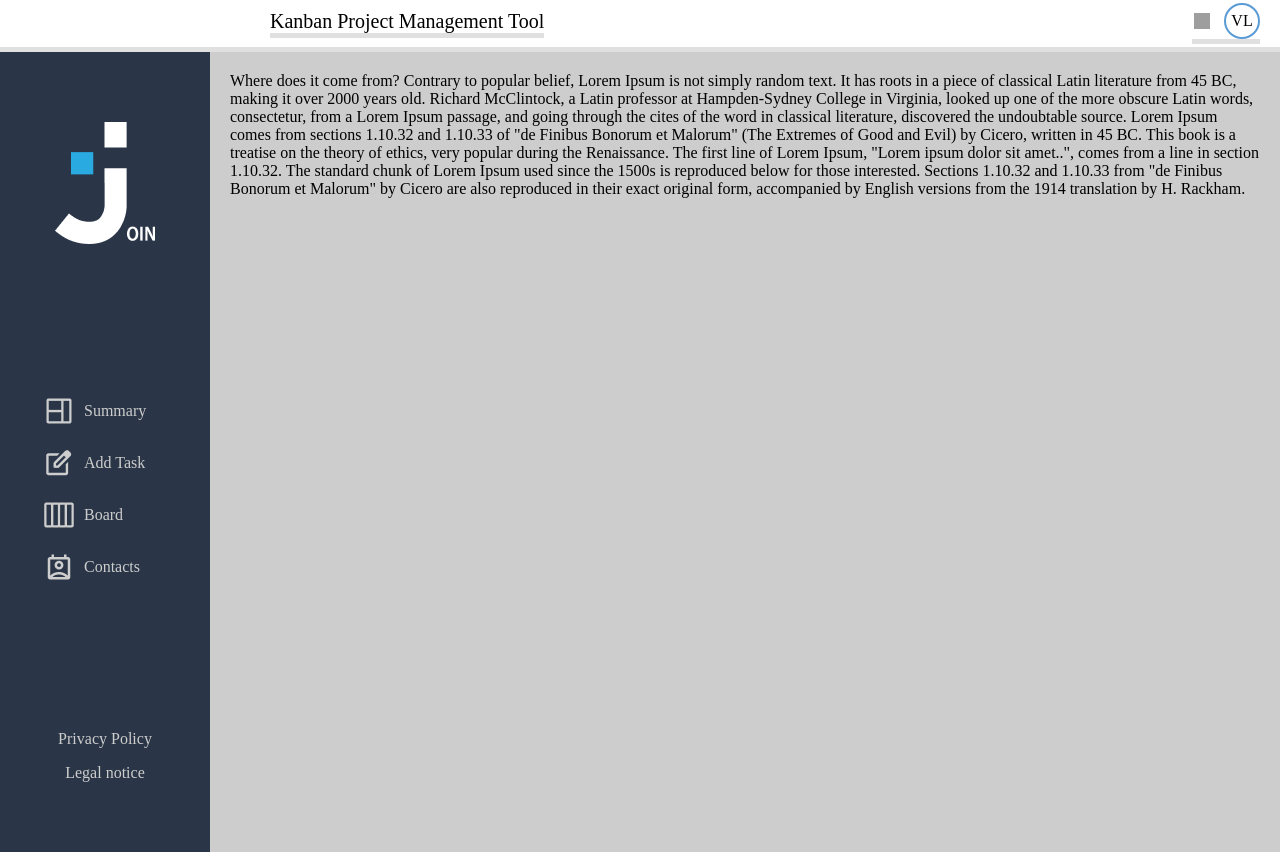
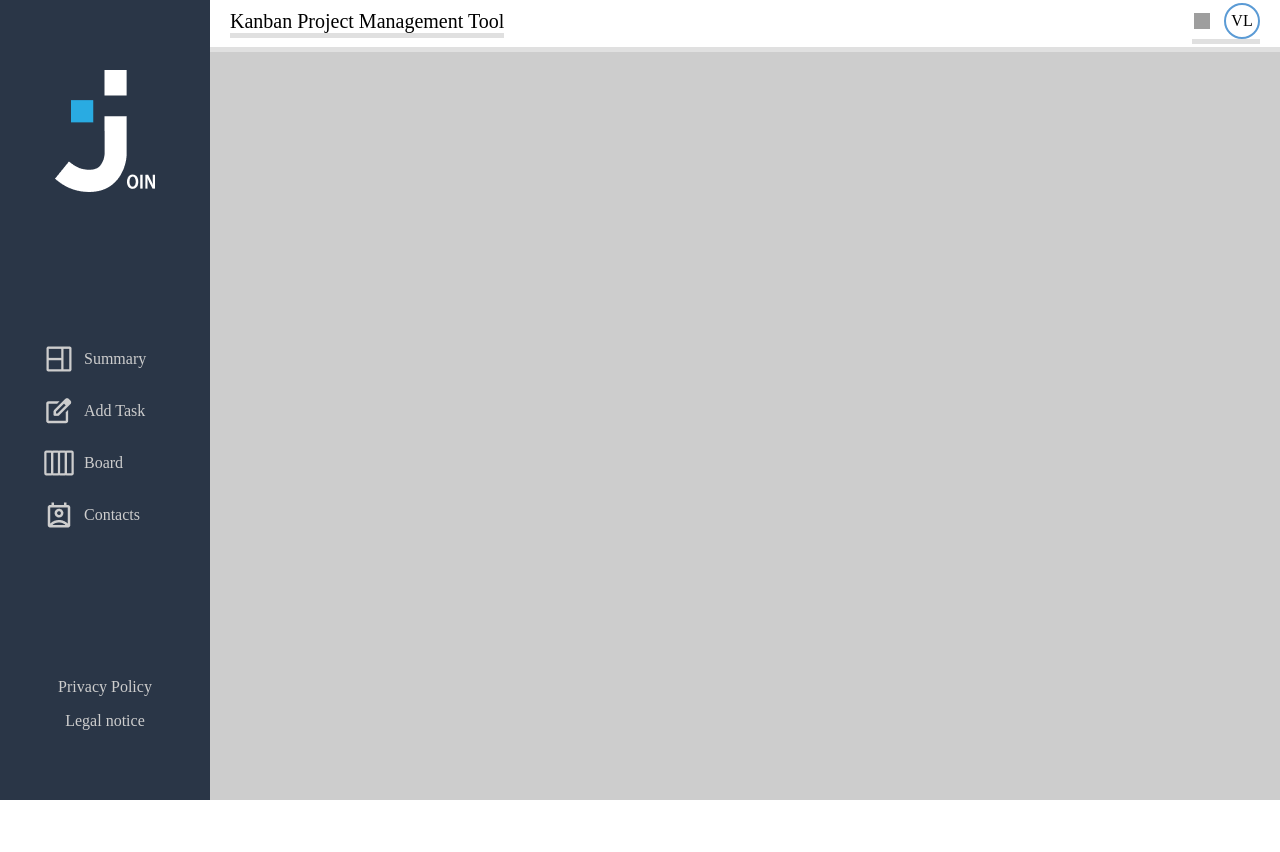
Before and after one commit to c44n/join, an Angular app: page / in a window 1280 px wide. After the commit the page ends 800 px from the top, so only its background shows below. Built offline with nearby package versions, Linux system fonts and the light colour scheme; grey boxes are pictures that could not be loaded; a web font is replaced by a local one.

Commit message:
feat: Add two-column app shell (sidebar + header/outlet) and contacts list with sticky add button and detail pane

```diff
--- a/src/app/app.html
+++ b/src/app/app.html
@@ -1,3 +1,12 @@
-<app-header></app-header>
-<app-sidebar></app-sidebar>
-<router-outlet></router-outlet>
+<div class="app-shell">
+  <aside class="app-shell__sidebar">
+    <app-sidebar></app-sidebar>
+  </aside>
+
+  <div class="app-shell__main">
+    <app-header></app-header>
+    <div class="app-shell__outlet">
+      <router-outlet></router-outlet>
+    </div>
+  </div>
+</div>
--- a/src/app/app.scss
+++ b/src/app/app.scss
@@ -1,10 +1,57 @@
 @use '../../public/assets/styles/all-styles.scss' as all;
 
-div {
+:host {
+  display: block;
+  width: 100%;
+  height: 100dvh;
+  min-height: 100dvh;
+  overflow: hidden;
+}
+
+.app-shell {
   display: flex;
-  justify-content: center;
-
+  flex-direction: row;
+  align-items: stretch;
+  height: 100%;
+  min-height: 0;
   width: 100%;
-
+  overflow: hidden;
   background-color: all.$color-light-green;
 }
+
+.app-shell__sidebar {
+  flex-shrink: 0;
+  display: flex;
+}
+
+.app-shell__main {
+  flex: 1 1 auto;
+  min-width: 0;
+  min-height: 0;
+  display: flex;
+  flex-direction: column;
+  overflow: hidden;
+  background-color: all.$color-gray;
+}
+
+.app-shell__outlet {
+  flex: 1 1 auto;
+  min-height: 0;
+  display: flex;
+  flex-direction: column;
+  overflow: hidden;
+}
+
+/* Routed view fills the outlet; inner pages (e.g. contact list) own their scroll areas */
+.app-shell__outlet > router-outlet {
+  flex: 0 0 0;
+}
+
+.app-shell__outlet > router-outlet + * {
+  flex: 1 1 auto;
+  min-height: 0;
+  min-width: 0;
+  display: flex;
+  flex-direction: column;
+  overflow: hidden;
+}
--- a/src/app/components/contact-list/contact-list.html
+++ b/src/app/components/contact-list/contact-list.html
@@ -1,7 +1,26 @@
-<div class="contact-list">
+<div class="contacts-layout">
+  <div class="contacts-layout__list">
     <div class="contact-list__toolbar">
       <button type="button" class="add-contact-button" (click)="onAddContact()">
-      Add new contact
+        <span class="add-contact-button__label">Add new contact</span>
+        <span class="add-contact-button__icon" aria-hidden="true">
+          <svg viewBox="0 0 24 24" width="22" height="22" fill="none" xmlns="http://www.w3.org/2000/svg">
+            <path
+              d="M16 21v-2a4 4 0 0 0-4-4H6a4 4 0 0 0-4 4v2"
+              stroke="currentColor"
+              stroke-width="2"
+              stroke-linecap="round"
+              stroke-linejoin="round"
+            />
+            <circle cx="9" cy="7" r="4" stroke="currentColor" stroke-width="2" />
+            <path
+              d="M19 8v6M16 11h6"
+              stroke="currentColor"
+              stroke-width="2"
+              stroke-linecap="round"
+            />
+          </svg>
+        </span>
       </button>
     </div>
 
@@ -19,8 +38,13 @@
             @for (contact of group.contacts; track contact.id) {
               <div
                 class="contact-card"
-              [class.selected]="selectedContactId === contact.id"
+                [class.selected]="selectedContactId() === contact.id"
                 (click)="selectContact(contact.id)"
+                (keydown.enter)="selectContact(contact.id)"
+                (keydown.space)="selectContact(contact.id); $event.preventDefault()"
+                tabindex="0"
+                role="button"
+                [attr.aria-pressed]="selectedContactId() === contact.id"
               >
                 <div class="avatar" [style.background]="contact.color">
                   {{ contact.first_name?.[0] ?? '' }}{{ contact.last_name?.[0] ?? '' }}
@@ -37,3 +61,16 @@
       }
     </div>
   </div>
+
+  <aside class="contacts-layout__detail" aria-label="Contact details">
+    <header class="contact-detail__header">
+      <h2 class="contact-detail__title">
+        <span class="contact-detail__title-main">Contacts</span>
+      </h2>
+    </header>
+
+    <div class="contact-detail__body">
+        <p class="contact-detail__placeholder">Select a contact to see details</p>
+    </div>
+  </aside>
+</div>
--- a/src/app/components/contact-list/contact-list.scss
+++ b/src/app/components/contact-list/contact-list.scss
@@ -5,21 +5,38 @@
   min-height: 0;
 }
 
-.contact-list {
+.contacts-layout {
+  display: flex;
+  flex-direction: row;
+  flex: 1;
+  min-height: 0;
+  width: 100%;
+  align-items: stretch;
+}
+
+.contacts-layout__list {
   display: flex;
   flex-direction: column;
-  flex: 1;
+  flex: 0 0 clamp(280px, 36vw, 440px);
+  min-width: 0;
   min-height: 0;
-  height: 100%;
-  padding: 0 24px 24px;
+  max-width: 440px;
+  padding: 0 20px 20px;
   box-sizing: border-box;
+  background: #fff;
+  overflow-x: hidden;
+  overflow-y: auto;
+  -webkit-overflow-scrolling: touch;
 }
 
-/* Outside the scroll region: list never moves “under” this row */
+/* Stays at top of this column while the list scrolls underneath */
 .contact-list__toolbar {
+  position: sticky;
+  top: 0;
+  z-index: 2;
   flex-shrink: 0;
-  margin: 0 -24px;
-  padding: 24px 52px;
+  margin: 0 -20px;
+  padding: 20px 20px 16px;
   background: #fff;
   border-bottom: 1px solid #e5e5e5;
 }
@@ -29,8 +46,8 @@
   width: 100%;
   align-items: center;
   justify-content: center;
-  gap: 10px;
-  padding: 14px 18px;
+  gap: 12px;
+  padding: 14px 20px;
   border: none;
   border-radius: 10px;
   background: #2a3647;
@@ -38,12 +55,15 @@
 
   font-family: 'Inter', sans-serif;
   font-weight: 700;
-  font-style: Bold;
-  font-size: 1.25rem;
-  line-height: 120%;
-  letter-spacing: 0%;
+  font-size: 1.125rem;
+  line-height: 1.2;
+  letter-spacing: 0;
 
   cursor: pointer;
+}
+
+.add-contact-button__label {
+  flex: 0 1 auto;
 }
 
 .add-contact-button:hover {
@@ -58,26 +78,34 @@
 .add-contact-button__icon {
   display: flex;
   flex-shrink: 0;
+  align-items: center;
+  justify-content: center;
+  color: #fff;
 }
 
-/* Only this region scrolls; toolbar stays fixed above it in the column */
+/* Scrolls with the column; toolbar above uses position: sticky */
 .contact-list__body {
-  flex: 1 1 auto;
-  min-height: 0;
-  overflow-y: auto;
-  overflow-x: hidden;
-  padding-top: 8px;
-  -webkit-overflow-scrolling: touch;
+  flex: 0 0 auto;
+  padding-top: 4px;
+  padding-bottom: 8px;
 }
 
 .contact-card {
   display: flex;
   align-items: center;
-  gap: 35px;
-  padding: 15px 24px;
+  gap: 16px;
+  padding: 14px 12px;
+  margin: 0 4px;
   border-bottom: none;
+  border-radius: 10px;
   cursor: pointer;
-  transition: all 0.2s ease;
+  transition: background-color 0.15s ease;
+  outline: none;
+}
+
+.contact-card:focus-visible {
+  box-shadow: inset 0 0 0 2px #007cee;
+  border-radius: 10px;
 }
 
 .contact-card:hover {
@@ -136,41 +164,49 @@
   margin: 0;
   font-family: 'Inter', sans-serif;
   font-weight: 400;
-  font-style: normal;
-  font-size: 1.25rem;
-  line-height: 120%;
+  font-size: 1.0625rem;
+  line-height: 1.25;
   letter-spacing: 0;
-  vertical-align: middle;
+  color: #111111;
 }
 
 .contact-info p {
-  margin: 0;
+  margin: 2px 0 0;
   font-family: 'Inter', sans-serif;
   font-weight: 400;
-  font-style: normal;
-  font-size: 1rem;
-  line-height: 120%;
+  font-size: 0.9375rem;
+  line-height: 1.25;
   letter-spacing: 0;
-  vertical-align: middle;
-  color: #007cee;
+  color: #29abe2;
 }
 
 .contact-group {
-  margin: 17px 36px;
+  margin: 20px 0 8px;
 }
 
 .group-letter {
-  padding-left: 34px;
+  padding: 0 4px 0 8px;
+  margin-bottom: 6px;
   font-family: 'Inter', sans-serif;
-  font-weight: 400;
-  font-style: normal;
-  font-size: 1.25rem;
-  line-height: 120%;
-  letter-spacing: 0;
-  vertical-align: middle;
+  font-weight: 500;
+  font-size: 1.375rem;
+  line-height: 1.2;
+  letter-spacing: 0.02em;
+  color: #2a3647;
 }
 
 .group-divider {
-  border-bottom: 1px solid #d1d1d1;
-  margin: 8px 0;
+  height: 0;
+  margin: 0 0 10px;
+  border: 0;
+  border-bottom: 1px solid #e0e0e0;
 }
+
+.contacts-layout__detail {
+  flex: 1 1 auto;
+  min-width: 0;
+  min-height: 0;
+  display: flex;
+  flex-direction: column;
+  background: #f5f5f5;
+}
--- a/src/app/components/contact-list/contact-list.ts
+++ b/src/app/components/contact-list/contact-list.ts
@@ -18,10 +18,16 @@ export class ContactList implements OnInit {
   isLoading = signal(true);
   errorMessage = signal('');
 
-  selectedContactId: string | number | null = null;
+  selectedContactId = signal<string | null>(null);
+
+  selectedContact = computed<Contact | null>(() => {
+    const id = this.selectedContactId();
+    if (id == null) return null;
+    return this.contacts().find((c) => c.id === id) ?? null;
+  });
 
   selectContact(id: string | number) {
-    this.selectedContactId = id;
+    this.selectedContactId.set(String(id));
   }
 
   groupedContacts = computed<ContactGroup[]>(() => {
--- a/src/app/components/header/header.scss
+++ b/src/app/components/header/header.scss
@@ -12,9 +12,7 @@
 
 .app-title {
   font-size: 20px;
-color: black;
-margin-left: 250px;
-
+  color: black;
 }
 
 .header-actions {
@@ -38,7 +36,7 @@ margin-left: 250px;
     width: 16px;
     height: 16px;
   }
- &:hover {
+  &:hover {
     transform: scale(1.1);
   }
 }
--- a/src/app/components/sidebar/sidebar.html
+++ b/src/app/components/sidebar/sidebar.html
@@ -1,4 +1,4 @@
-<div class="fake-div-1">
+<div class="sidebar-root">
   <section class="sidebar">
     <div class="sidebar__header">
       <a routerLink=""> <img src="assets/icons/logo/logo.png" alt="logo" class="logo" /></a>
@@ -64,7 +64,7 @@
         </a>
       </li>
       <li>
-        <a routerLink="">
+        <a routerLink="/contacts">
           <img src="assets/icons/contacts.png" alt="contact" class="icon-normal" />
           <img src="assets/icons/contacts-hover.png" alt="contact" class="icon-hover" />
           Contacts
@@ -72,19 +72,4 @@
       </li>
     </ul>
   </section>
-
-  <div class="fake-div">
-    Where does it come from? Contrary to popular belief, Lorem Ipsum is not simply random text. It
-    has roots in a piece of classical Latin literature from 45 BC, making it over 2000 years old.
-    Richard McClintock, a Latin professor at Hampden-Sydney College in Virginia, looked up one of
-    the more obscure Latin words, consectetur, from a Lorem Ipsum passage, and going through the
-    cites of the word in classical literature, discovered the undoubtable source. Lorem Ipsum comes
-    from sections 1.10.32 and 1.10.33 of "de Finibus Bonorum et Malorum" (The Extremes of Good and
-    Evil) by Cicero, written in 45 BC. This book is a treatise on the theory of ethics, very popular
-    during the Renaissance. The first line of Lorem Ipsum, "Lorem ipsum dolor sit amet..", comes
-    from a line in section 1.10.32. The standard chunk of Lorem Ipsum used since the 1500s is
-    reproduced below for those interested. Sections 1.10.32 and 1.10.33 from "de Finibus Bonorum et
-    Malorum" by Cicero are also reproduced in their exact original form, accompanied by English
-    versions from the 1914 translation by H. Rackham.
-  </div>
 </div>
--- a/src/app/components/sidebar/sidebar.scss
+++ b/src/app/components/sidebar/sidebar.scss
@@ -1,16 +1,17 @@
 @use '../../../../public/assets/styles/all-styles.scss' as all;
 
-.fake-div-1 {
+:host {
   display: flex;
-  width: 100%;
-  max-width: 1440px;
-  background-color: all.$color-gray;
+  flex-shrink: 0;
+  align-self: stretch;
+  height: 100%;
 }
 
-.fake-div {
+.sidebar-root {
   display: flex;
-  flex-grow: 1;
-  padding: 20px;
+  flex-direction: column;
+  height: 100%;
+  min-height: 100dvh;
 }
 
 .sidebar {
@@ -19,7 +20,7 @@
   justify-content: space-between;
   align-items: center;
   min-width: 210px;
-  height: 100dvh;
+  height: 100%;
   padding: 70px 0;
   font-family: 'Inter-regular';
   font-size: 16px;
--- a/src/styles.scss
+++ b/src/styles.scss
@@ -1,4 +1,10 @@
 @use '../public/assets/styles/all-styles.scss' as all;
+
+html,
+body {
+  height: 100%;
+  overflow: hidden;
+}
 
 * {
   position: relative;
```
Lines whose indentation alone changed are shown as unchanged.
